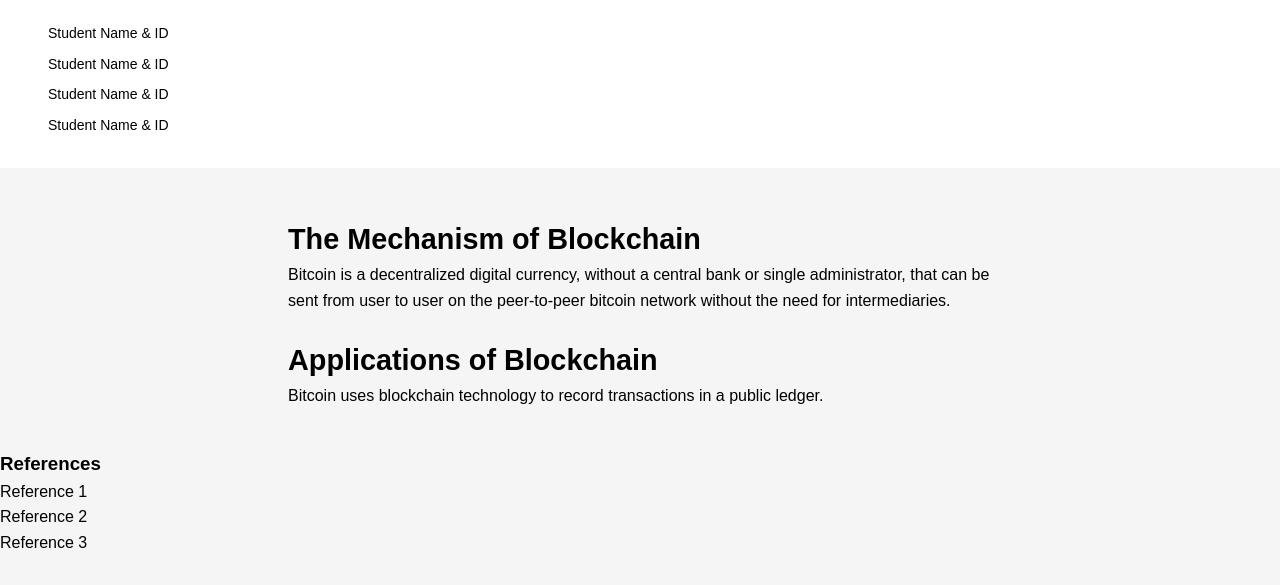
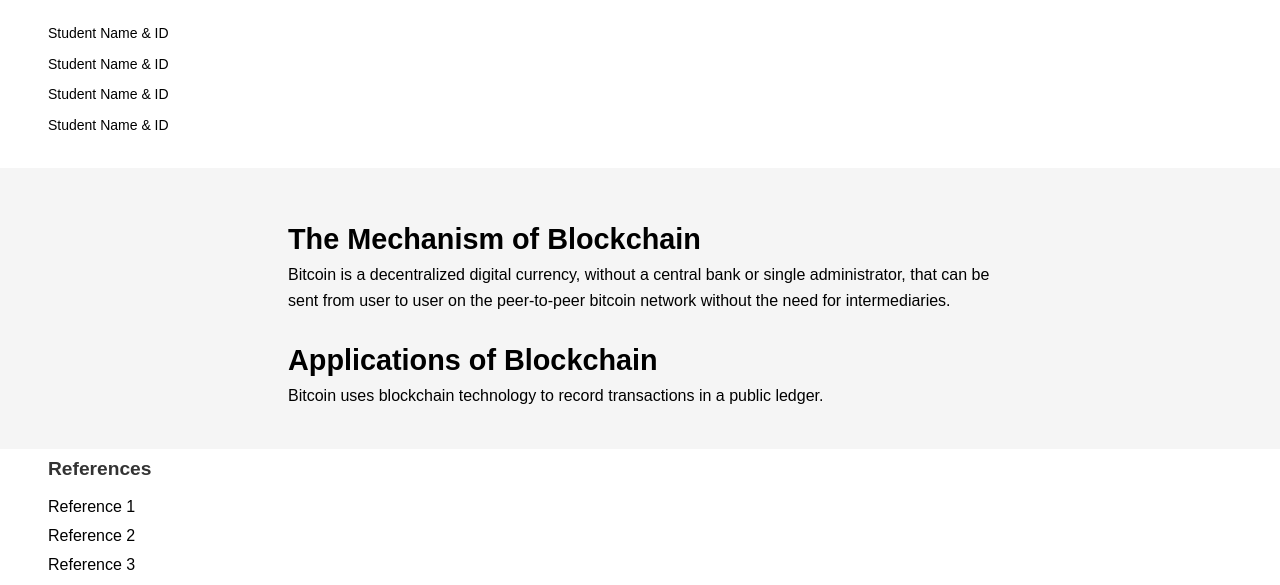
Before and after one commit to kenton2342/CS1102, a plain HTML site: page index.html in a window 1280 px wide. Shown: the part 264-849 px from the top of the page. Before the commit the page ends 820 px from the top, so only its background shows below. Drawn offline with Linux system fonts and the light colour scheme.

Commit message:
Update styles.css

```diff
--- a/styles.css
+++ b/styles.css
@@ -131,3 +131,27 @@ nav ul li a:hover {
     margin-bottom: 1rem;
     color: #000;
 }
+
+/* Footer-references Section */
+footer {
+    display: flex;
+    justify-content: space-between;
+    align-items: center;
+    padding: 0.3rem 3rem;
+    background-color: #fff;
+}
+
+.references h3 {
+    font-size: 1.2em;
+    margin-bottom: 10px;
+    color: #333;
+}
+
+.references ul {
+    list-style: none;
+    padding: 0;
+}
+
+.references li {
+    margin-bottom: 3px;
+}
```
